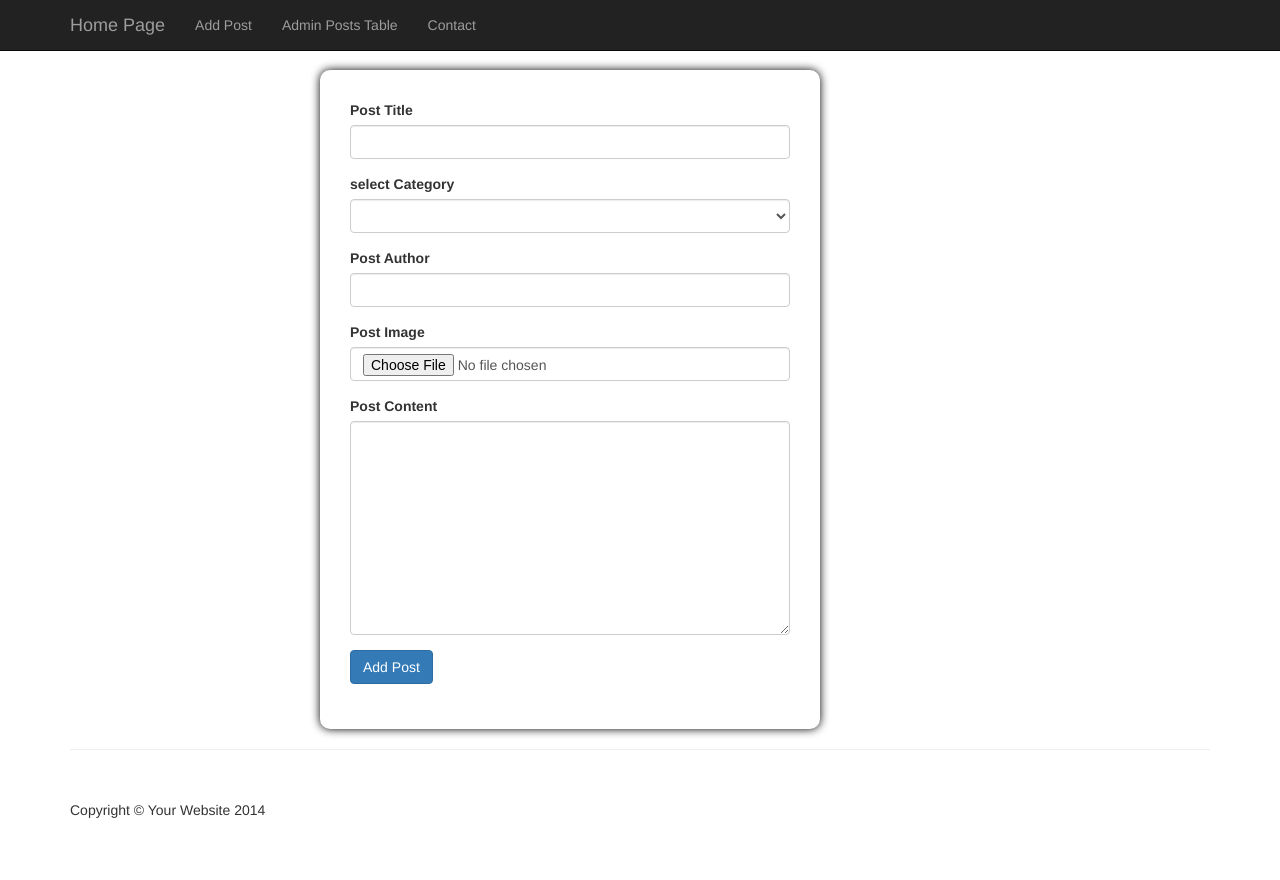
After one commit to khatab29/MVC-Training, a PHP site: template App/Views/add_post.php in a window 1280 px wide. The commit adds this page. Run offline with PHP 8.4, Linux system fonts and the light colour scheme; the template is opened without the code that fills it, so the values that code supplies are empty.

Commit message:
adding add_post.php & posts_table.php to controller directory.adding add_post.php to app/views directory

```diff
--- a/App/Controllers/Posts.php
+++ b/App/Controllers/Posts.php
@@ -47,11 +47,11 @@ use Models\Post;
 
 
         //upload new post query
-    public function upload_post($post_cate, $post_title, $post_author, $post_image, $post_content ,$post_comment_count, $post_status, $tags){
+    public function upload_post($post_cate, $post_title, $post_author, $post_image, $post_content){
 
 
         $add_post = post::create(['category_id'=>$post_cate,'title'=>$post_title, 'user_id'=>$post_author, 'image'=>$post_image,
-                                  'content'=>$post_content,'comment_count'=>$post_comment_count,'status'=>$post_status, 'tags'=>$tags]);
+                                  'content'=>$post_content]);
 
 
     }
--- /dev/null
+++ b/App/Views/add_post.php
@@ -0,0 +1,67 @@
+<?php
+include "includes/header.php";
+include "includes/navigation.php";?>
+
+<div class="container-fluid">
+    <div class="row">
+<div class="col-md-8">
+
+<form class="form-container" action="" method= "post" enctype="multipart/form-data">
+
+
+
+<div class="form-group">
+  <label for="title">Post Title</label><br>
+  <span class="error"><?=$post_title_error?></span>
+  <input type="text" class="form-control" name="post_title" value="<?=$post_title?>">
+</div>
+
+
+
+<div class="form-group">
+  <label for="category">select Category</label>
+  <select class="form-control" name="post_cate">
+  <?php foreach($categorys_data as $category_data):?>
+  <option value= "<?=$category_data['id']?>"><?=$category_data['title']?></option>
+  <?php endforeach ?>
+  </select>
+</div>
+
+
+
+<div class="form-group">
+  <label for="author">Post Author</label><br>
+  <span class="error"><?=$post_author_error?> </span>
+  <input type="text" class="form-control" name="post_author"  value="<?=$post_author?>">
+</div>
+
+
+
+
+<div class="form-group">
+  <label for="image">Post Image</label>
+   <span class="error"><?=$post_image_error?> </span>
+  <input type="file" class="form-control" name="post_image" value="<?=$post_image?>">
+</div>
+
+
+
+<div class="form-group">
+  <label for="content">Post Content</label><br>
+  <span class="error"><?=$post_content_error?></span>
+  <textarea class="form-control" name="post_content" cols="30" rows="10"><?=$post_content?></textarea>
+</div>
+
+
+
+<div class="form-group">
+  <input type="submit" class="btn btn-primary" name="upload_post" value="Add Post">
+</div>
+</form>
+
+
+</div>
+</div>
+</div>
+
+<?php include "includes/footer.php";?>
--- a/css/global.css
+++ b/css/global.css
@@ -1,8 +1,8 @@
-.login_form{
+.form-container{
     background: #fff;
     padding: 30px;
     border-radius: 10px;
     box-shadow: 0px 0px 10px 0px #000;
-
+    margin-left: 250px
 
 }
--- a/includes/header.php
+++ b/includes/header.php
@@ -16,6 +16,7 @@
 
     <!-- Custom CSS -->
     <link href="css/blog-home.css" rel="stylesheet">
+    <link href="css/global.css" rel="stylesheet">
 
     <!-- HTML5 Shim and Respond.js IE8 support of HTML5 elements and media queries -->
     <!-- WARNING: Respond.js doesn't work if you view the page via file:// -->
--- a/includes/navigation.php
+++ b/includes/navigation.php
@@ -8,16 +8,16 @@
                     <span class="icon-bar"></span>
                     <span class="icon-bar"></span>
                 </button>
-                <a class="navbar-brand" href="#">Start Bootstrap</a>
+                <a class="navbar-brand" href="index.php">Home Page</a>
             </div>
             <!-- Collect the nav links, forms, and other content for toggling -->
             <div class="collapse navbar-collapse" id="bs-example-navbar-collapse-1">
                 <ul class="nav navbar-nav">
                     <li>
-                        <a href="#">About</a>
+                        <a href="index.php?source=add_post">Add Post</a>
                     </li>
                     <li>
-                        <a href="#">Services</a>
+                        <a href="index.php?source=posts_table">Admin Posts Table</a>
                     </li>
                     <li>
                         <a href="#">Contact</a>
```
Also changed, not shown: App/Controllers/Users.php (+12 -52 lines), controller/add_post.php (added, +63 -0 lines), index.php (+14 -6 lines), controller/posts_table.php (added), uploaded_images/balls.jpg (added), uploaded_images/beach.jpg (added), uploaded_images/birds.jpg (added), uploaded_images/buliding.jpg (added), uploaded_images/creative.jpg (added).
